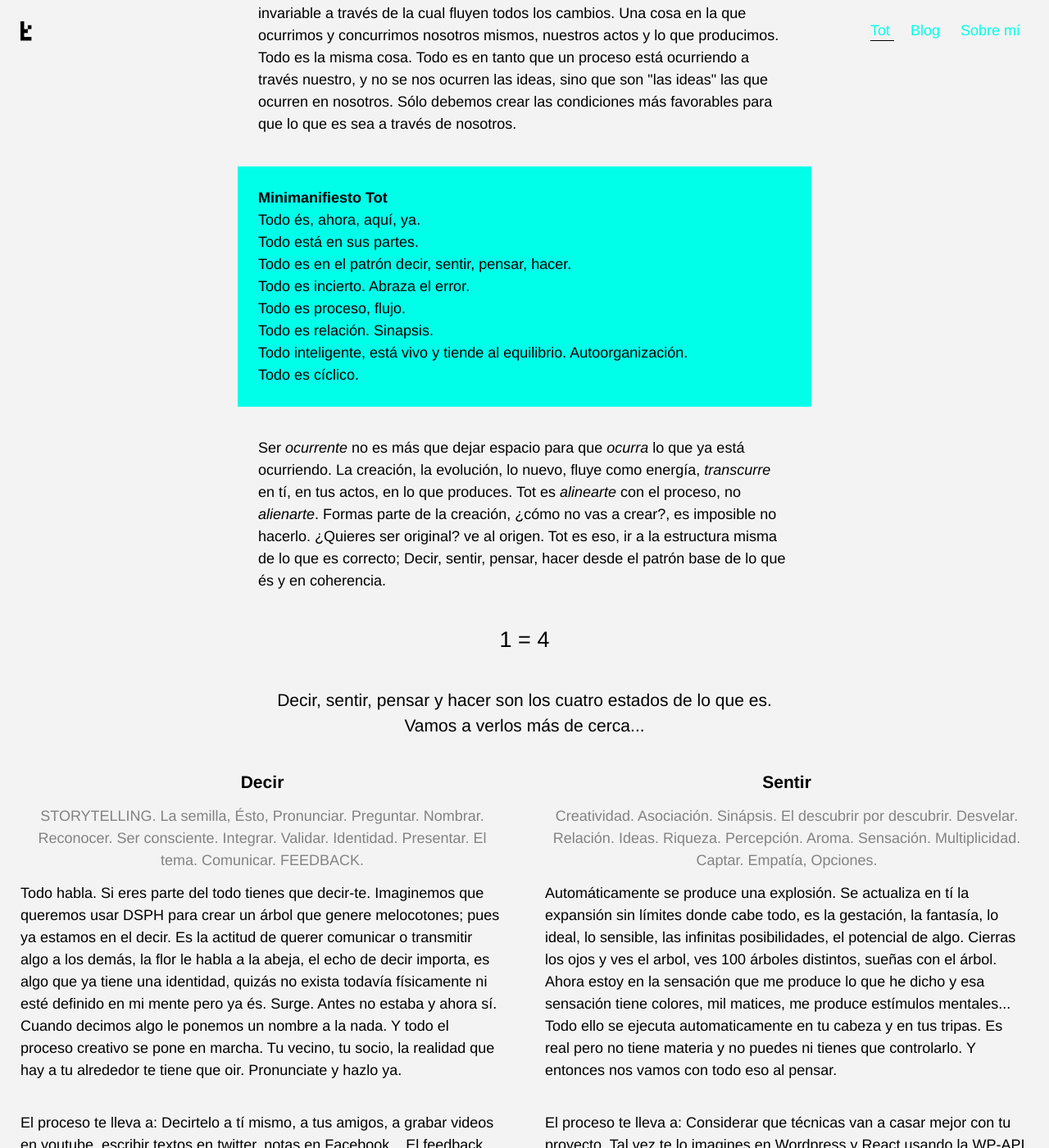
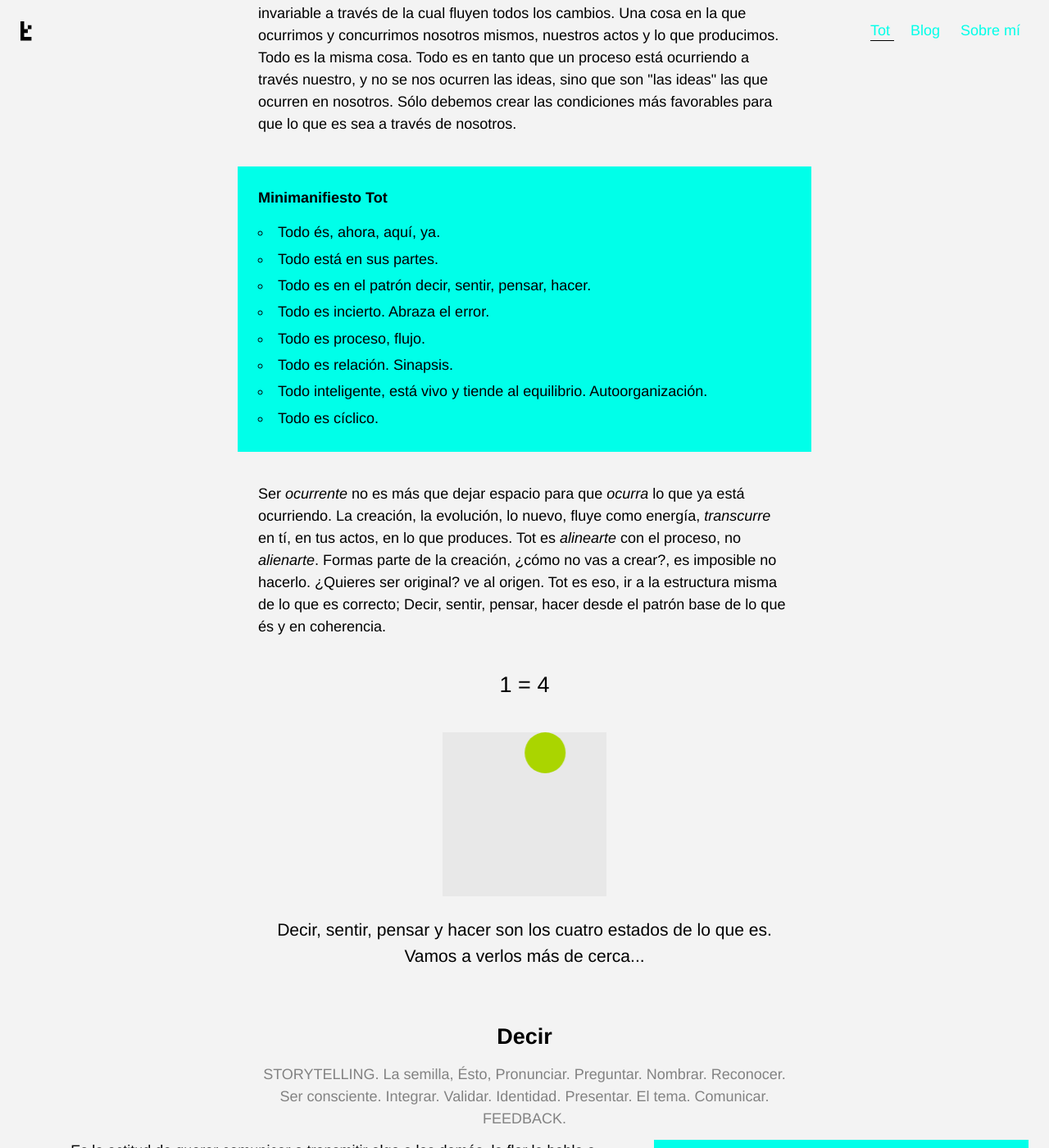
Before and after one commit to t0t/deprecated-personal-portfolio, a Jekyll site: the page built from index.html, in a window 1280 px wide and 1400 px high, scrolled down 2343 px. Shown: the whole window at 82% size. Built offline with Jekyll 4.4.1, drawn with Linux system fonts in a browser that asks for light colours; some of the changed text lies outside the part shown.

Commit message:
Animation added :cyclone:

```diff
--- /dev/null
+++ b/_sass/_animation.scss
@@ -0,0 +1,21 @@
+@keyframes tot {
+  0% {
+    background-color: green;
+	  transform: translate(0px, 0px);
+	}
+  25% {
+	  background-color: blue;
+    transform: translate(0px, 150px);
+	}
+  50% {
+	  background-color: red;
+    transform: translate(150px, 150px);
+  }
+  75% {
+    background-color: yellow;
+    transform: translate(150px, 0px);
+	}
+  100% {
+    background-color: green;
+	}
+}
--- a/_sass/_base.scss
+++ b/_sass/_base.scss
@@ -127,18 +127,27 @@
 dl {
   padding: $spacing-unit;
   background-color: $brand-color;
+  // list-style: disc;
 }
 dt {
   margin-top: $spacing-unit;
+  margin-bottom: $spacing-unit / 2;
   font-weight: bold;
   &:first-child {
     margin-top: 0;
   }
 }
+dd {
+  display: list-item;
+  list-style-type: circle;
+  list-style-position: inside;
+  // padding-left: $spacing-unit / 2;
+  line-height: 1.8;
+}
 ul {
-  max-width: 300px;
-  margin-right: auto;
-  margin-left: auto;
+  // max-width: 300px;
+  // margin-right: auto;
+  // margin-left: auto;
 }
 
 /**
--- a/_sass/_card.scss
+++ b/_sass/_card.scss
@@ -1,7 +1,6 @@
 .Card {
-  display: flex;
-  justify-content: center;
-  flex-wrap: wrap;
+  // display: flex;
+  // justify-content: center;
   // background-color: $color-white;
   margin: 0;
   // margin-right: 10px;
@@ -10,13 +9,16 @@
 
     &__item {
       list-style: none;
-      flex: 1 500px;
+      display: flex;
+      flex-wrap: wrap;
+      // border: 1px solid red;
+      padding: $spacing-unit;
+      // flex: 1 500px;
       // margin: $spacing-unit;
     }
 
       &-title {
-      // text-align: left;
-      // text-transform: uppercase;
+        flex: 1 100%;
         font-weight: bold;
         margin-bottom: $spacing-unit / 2;
       }
@@ -25,4 +27,11 @@
         font-size: $base-font-size;
         margin-bottom: $spacing-unit / 2;
       }
+      &-description {
+        flex: 1 50%;
       }
+      &-note {
+        // padding-top: $spacing-unit;
+        flex: 1 300px;
+      }
+}
--- a/_sass/_layout.scss
+++ b/_sass/_layout.scss
@@ -163,7 +163,7 @@
     text-align: center;
 
     > li {
-        margin-bottom: $spacing-unit;
+        // margin-bottom: $spacing-unit;
         min-height: 200px;
     }
 }
--- /dev/null
+++ b/_sass/_tot.scss
@@ -0,0 +1,22 @@
+.Tot {
+  // position: relative;
+  width: 200px;
+  height: 200px;
+  margin-left: auto;
+  margin-right: auto;
+  margin-bottom: $spacing-unit;
+  background-color: $color-grey-light;
+  // border-radius: 50%;
+}
+  .Tot__pointer {
+    // position: absolute;
+    width: 50px;
+    height: 50px;
+    animation-name: tot;
+    animation-iteration-count: infinite;
+    animation-timing-function: ease-in-out;
+    // animation-direction: normal;
+    animation-duration: 2s;
+    background-color: $text-color;
+    border-radius: 50%;
+  }
--- a/blog.html
+++ b/blog.html
@@ -5,10 +5,10 @@
 permalink: /blog/
 ---
 
-<ul class="post-list Card">
+<ul class="post-list">
   {% for post in site.posts %}
-    <li class="Card__item">
-      <a class="post-link Card-title" href="{{ post.url | prepend: site.baseurl }}">
+    <li>
+      <a class="post-link" href="{{ post.url | prepend: site.baseurl }}">
         {{ post.title }}
       </a>
       <span class="post-meta">
--- a/css/main.scss
+++ b/css/main.scss
@@ -41,10 +41,12 @@
         "base",
         "layout",
         "navigation",
+        "animation",
         "syntax-highlighting",
         "brand",
         "cover",
         "card",
+        "tot",
         "contacto",
         "social"
 ;
--- a/index.html
+++ b/index.html
@@ -10,8 +10,6 @@
 {% include cover.html %}
 
 <section>
-
-  <article>
 
     <h2>Desobviando lo obvio</h2>
 
@@ -56,88 +54,110 @@
     <p>Ser <i>ocurrente</i> no es más que dejar espacio para que <i>ocurra</i> lo que ya está ocurriendo. La creación, la evolución, lo nuevo, fluye como energía, <i>transcurre</i> en tí, en tus actos, en lo que produces. Tot es <i>alinearte</i> con el proceso, no <i>alienarte</i>. Formas parte de la creación, ¿cómo no vas a crear?, es imposible no hacerlo. ¿Quieres ser original? ve al origen. Tot es eso, ir a la estructura misma de lo que es correcto; Decir, sentir, pensar, hacer desde el patrón base de lo que és y en coherencia.</p>
 
     <h2>1 = 4</h2>
+
+    <div class="Tot">
+      <div class="Tot__pointer"></div>
+    </div>
+
     <h3>Decir, sentir, pensar y hacer son los cuatro estados de lo que es. Vamos a verlos más de cerca...</h3>
 
     <ul class="Card">
 
       <li class="Card__item">
 
-        <header>
         <h1 class="Card-title">
           Decir
         </h1>
+
         <h2 class="Card-subtitle">
           STORYTELLING. La semilla, Ésto, Pronunciar. Preguntar. Nombrar. Reconocer. Ser consciente. Integrar. Validar. Identidad. Presentar. El tema. Comunicar. FEEDBACK.
         </h2>
-        </header>
 
-        <main>
-          <p>Todo habla. Si eres parte del todo tienes que decir-te. Imaginemos que queremos usar DSPH para crear un árbol que genere melocotones; pues ya estamos en el decir. Es la actitud de querer comunicar o transmitir algo a los demás, la flor le habla a la abeja, el echo de decir importa, es algo que ya tiene una identidad, quizás no exista todavía físicamente ni esté definido en mi mente pero ya és. Surge. Antes no estaba y ahora sí. Cuando decimos algo le ponemos un nombre a la nada. Y todo el proceso creativo se pone en marcha. Tu vecino, tu socio, la realidad que hay a tu alrededor te tiene que oir. Pronunciate y hazlo ya.</p>
-        </main>
+        <div class="Card-description">
+          <p>Es la actitud de querer comunicar o transmitir algo a los demás, la flor le habla a la abeja, el echo de decir importa, es algo que ya tiene una identidad, quizás no exista todavía físicamente ni esté definido en mi mente pero ya és. Surge. Antes no estaba y ahora sí. Cuando decimos algo le ponemos un nombre a la nada. Y todo el proceso creativo se pone en marcha. Tu vecino, tu socio, la realidad que hay a tu alrededor te tiene que oir. Pronunciate y hazlo ya. El feedback recargará de energía el proyecto. Cuanto más te cueste más lo necesitas.</p>
+        </div>
 
-        <footer>
-          <p>El proceso te lleva a: Decirtelo a tí mismo, a tus amigos, a grabar videos en youtube, escribir textos en twitter, notas en Facebook... El feedback recargará de energía el proyecto. Cuanto más te cueste más lo necesitas.</p>
-        </footer>
+        <div class="Card-note">
+          <dl>
+            <dt>Acciones</dt>
+            <dd>Decirtelo a tí mismo, a tus amigos</dd>
+            <dd>Grabar videos en youtube</dd>
+            <dd>Escribir textos en twitter, notas en Facebook...</dd>
+          </dl>
+        </div>
 
       </li>
 
       <li class="Card__item">
 
-        <header>
         <h1 class="Card-title">
           Sentir
         </h1>
+
         <h2 class="Card-subtitle">
-            Creatividad. Asociación. Sinápsis. El descubrir por descubrir. Desvelar. Relación. Ideas. Riqueza. Percepción. Aroma. Sensación. Multiplicidad. Captar. Empatía, Opciones.</h5>
-        </header>
+          Creatividad. Asociación. Sinápsis. El descubrir por descubrir. Ideal. Desvelar. Relación. Ideas. Riqueza. Percepción. Aroma. Sensación. Multiplicidad. Captar. Empatía, Opciones.
+        </h2>
 
-        <main>
+        <div class="Card-description">
           <p>Automáticamente se produce una explosión. Se actualiza en tí la expansión sin límites donde cabe todo, es la gestación, la fantasía, lo ideal, lo sensible, las infinitas posibilidades, el potencial de algo. Cierras los ojos y ves el arbol, ves 100 árboles distintos, sueñas con el árbol. Ahora estoy en la sensación que me produce lo que he dicho y esa sensación tiene colores, mil matices, me produce estímulos mentales... Todo ello se ejecuta automaticamente en tu cabeza y en tus tripas. Es real pero no tiene materia y no puedes ni tienes que controlarlo. Y entonces nos vamos con todo eso al pensar.</p>
-        </main>
+        </div>
 
-        <footer>
-          <p>El proceso te lleva a: Considerar que técnicas van a casar mejor con tu proyecto. Tal vez te lo imagines en Wordpress y React usando la WP-API ó sea en Jekyll o tal vez sea un generador de sitios estáticos, etc.</p>
-        </footer>
+        <div class="Card-note">
+          <dl>
+            <dt>Acciones</dt>
+            <dd>Considerar que técnicas van a casar mejor con tu proyecto. Tal vez te lo imagines en Wordpress y React usando la WP-API ó sea en Jekyll o tal vez sea un generador de sitios estáticos.</dd>
+          </dl>
+        </div>
 
       </li>
 
       <li class="Card__item">
 
-        <header>
         <h1 class="Card-title">
           Pensar
         </h1>
+
         <h2 class="Card-subtitle">
-            Digerir. Procesar. Prototipar. Crear Hipótesis. Estructurar. Criterio. Discernimiento. Juicio. Armar estructuras, construir. Separar la paja del grano. Plan. Criba. Error. Sintetizar. Destilar.</h5>
-        </header>
+          Digerir. Procesar. Prototipar. Crear Hipótesis. Estructurar. Criterio. Discernimiento. Juicio. Armar estructuras, construir. Separar la paja del grano. Plan. Criba. Error. Sintetizar. Destilar.
+        </h2>
 
-        <main>
+        <div class="Card-description">
           <p>Nos hemos actualizado en la zona de lo denso. Hay que trabajar debemos gastar poca energía, dosificarla bien, todavía es pronto. Presta atención. Planificamos. Usamos herramientas. Modelamos con una intención, con juicio. Esbozamos. Quitamos lo que sobra. Separamos. Ordenamos. Empezamos a densificar la cosa. Definimos. Construímos un prototipo muy simple, muy básico, reducimos la cosa a lo imprescindible para que cumpla sus funciones básicas. Sintetizamos. Dejamos lo esencial. Tenemos ya la primera estructura. Es suficiente por ahora.</p>
-        </main>
+        </div>
 
-        <footer>
-          <p>El proceso te lleva a: Wireframing, Prototipos low res, Componentizar. Uso Axure RP8 para prototipar rápido y ver los resultados inmediatamente. Más adelante, cuando lleve más ciclos limpiaré el codigo fuente. Tomaré decisiones respecto a la plataforma a usar, etc.</p>
-        </footer>
+        <div class="Card-note">
+          <dl>
+            <dt>Acciones</dt>
+            <dd>Wireframing</dd>
+            <dd>Prototipado. Uso Axure RP8 para prototipar rápido y ver los resultados inmediatamente. Más adelante, cuando lleve más ciclos limpiaré el codigo fuente.</dd>
+            <dd>Componentizar</dd>
+            <dd>Tomaré decisiones respecto a la plataforma a usar.</dd>
+          </dl>
+        </div>
 
       </li>
 
       <li class="Card__item">
 
-        <header>
         <h1 class="Card-title">
           Hacer
         </h1>
         <h2 class="Card-subtitle">
-            El Ésto Correcto. Ejecutar. Ya!. Lo concreto. Sentido. Materia. Lo nuevo. Resultado. El Chiste. Comprensión. El hecho. Medir. Refinar. Test.</h5>
-        </header>
+          El Ésto Correcto. Ejecutar. Ya!. Lo concreto. Sentido. Materia. Lo nuevo. Resultado. El Chiste. Comprensión. El hecho. Medir. Refinar. Test.
+        </h2>
 
-        <main>
+        <div class="Card-description">
           <p>Actualizamos a la realización misma. Ha nacido la cosa, puedes tocar el milagro, puedes verlo con los ojos. Está ante tí. Todavía está en fase embrionaria. Está en el mundo, en el medio ambiente donde va a "vivir", tu árbol está en el bosque y es ahora una preciosa semilla. Es muy fea, seguramente no le guste a nadie, seguramente sea un puro fracaso de semilla, pero te da igual. Si la semilla se muere no te habrá costado nada hacerla, así que no habrá drama, ¿qué puedes perder?. Tienes energía para hacer mil semillas más aún y seguramente serán mejores, porque habrás aprendido. Has completado el primer ciclo.</p>
-        </main>
+        </div>
 
-        <footer>
-          <p>El proceso te lleva a: Gestión del error. Ves los problemas reales. Compruebas si se sostiene. Smoke testing, Producto Mínimo Viable...</p>
-        </footer>
+        <div class="Card-note">
+          <dl>
+            <dt>Acciones</dt>
+            <dd>Gestión del error. Ves los problemas reales.</dd>
+            <dd>Compruebas si se sostiene.</dd>
+            <dd>Smoke testing, Producto Mínimo Viable.</dd>
+          </dl>
+        </div>
 
       </li>
 
@@ -151,8 +171,6 @@
 
     <p>Del dicho al hecho <i>había</i> antes  un trecho, pero ya no. La sociedad ha cambiado, los clientes han cambiado, la tecnología no para de cambiar, las profesiones también son distintas. Del dicho al hecho no hay trecho si prototipamos, validamos, buscamos feedback, contamos historias que aporten valor y empaticen con las personas. Porque se necesita muy poco para llegar al mundo, para empezar en pequeño, para tropezar suave y volver a empezar hasta conseguirlo y crecer.</p>
 
-  </article>
-
 </section>
 
 {% include contact.html %}
```
Lines whose indentation alone changed are shown as unchanged.
